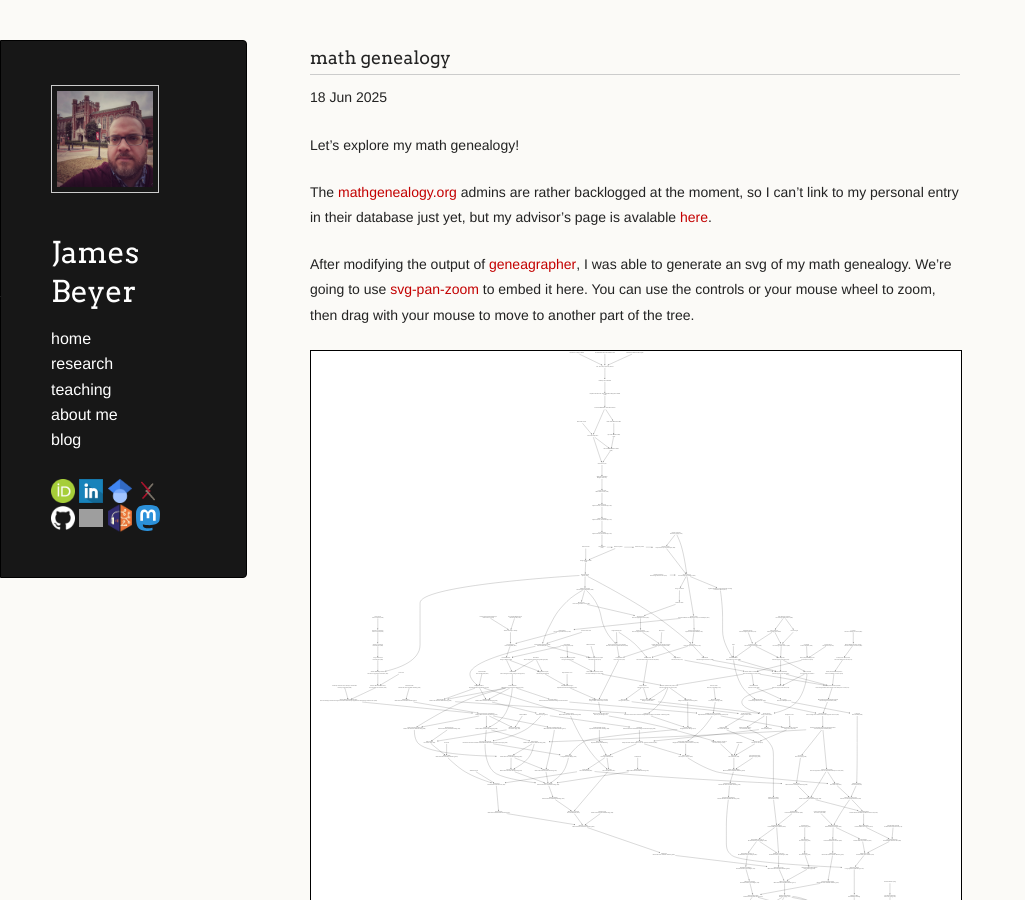
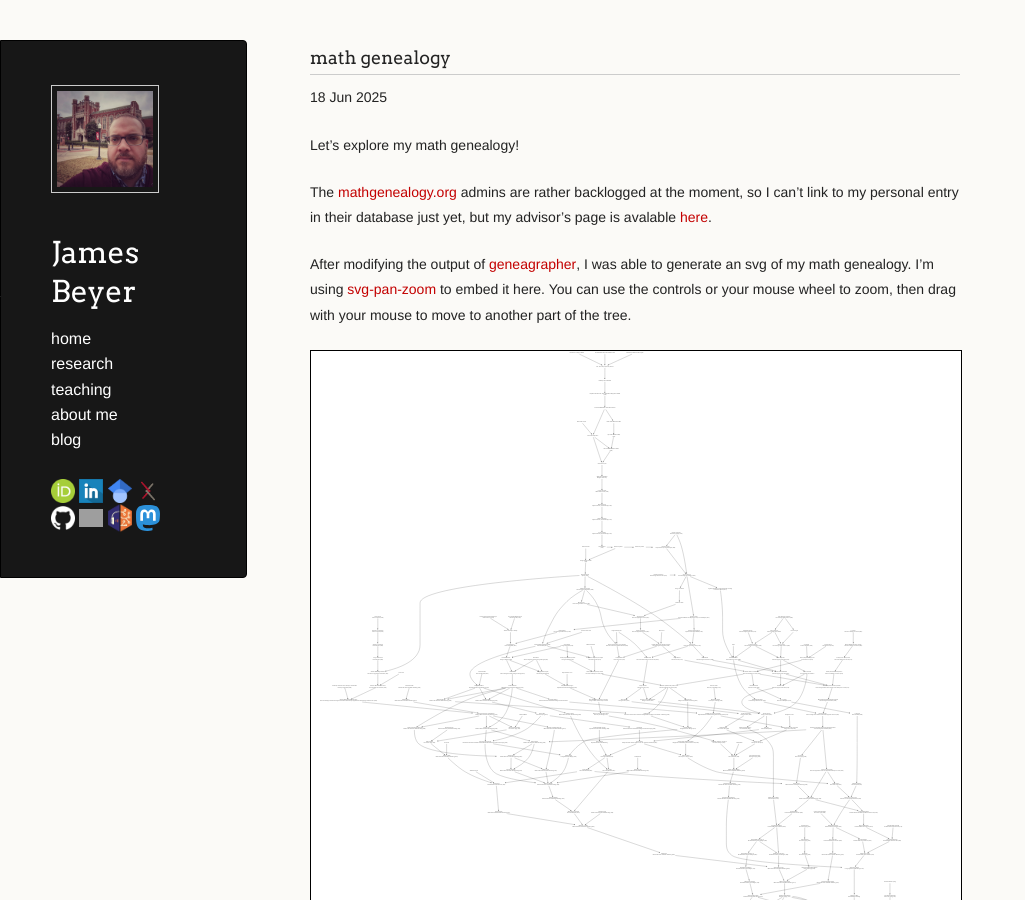
Before and after one commit to jebeyer/jebeyer.github.io, a Jekyll site: the page built from _posts/2025-06-18-math-genealogy.md, in a window 1280 px wide and 900 px high. Shown: the whole window, without its empty margins (0-1025 px from the left). Built offline with Jekyll 4.4.1, drawn with Linux system fonts in a browser that asks for light colours; nearby versions of some CDN libraries; a script that is not in the unit is left out; grey boxes are pictures that could not be loaded.

Commit message:
Update 2025-06-18-math-genealogy.md

```diff
--- a/_posts/2025-06-18-math-genealogy.md
+++ b/_posts/2025-06-18-math-genealogy.md
@@ -10,7 +10,7 @@ Let's explore my math genealogy!
 
 The [mathgenealogy.org](https://mathgenealogy.org/) admins are rather backlogged at the moment, so I can't link to my personal entry in their database just yet, but my advisor's page is avalable [here](https://www.mathgenealogy.org/id.php?id=173648).
 
-After modifying the output of [geneagrapher](https://github.com/davidalber/geneagrapher), I was able to generate an svg of my math genealogy. We're going to use [svg-pan-zoom](https://github.com/bumbu/svg-pan-zoom) to embed it here. You can use the controls or your mouse wheel to zoom, then drag with your mouse to move to another part of the tree.
+After modifying the output of [geneagrapher](https://github.com/davidalber/geneagrapher), I was able to generate an svg of my math genealogy. I'm using [svg-pan-zoom](https://github.com/bumbu/svg-pan-zoom) to embed it here. You can use the controls or your mouse wheel to zoom, then drag with your mouse to move to another part of the tree.
 
 <script src="../../../assets/dist/hammer.js">
 
```
